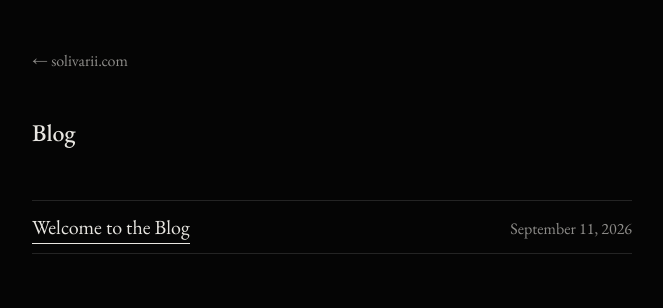
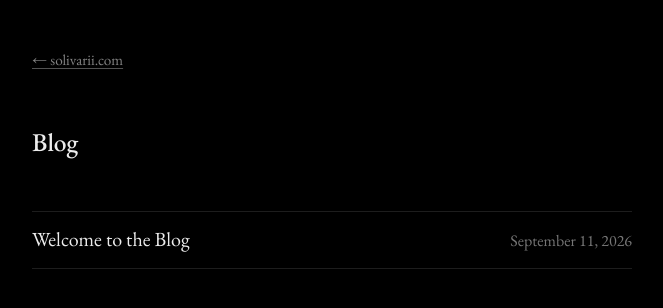
Before and after one commit to solivarii/blog, a Jekyll site: the page built from index.html, in a window 1280 px wide. Shown: the top 308 px of the page, without its empty margins (308-971 px from the left). Built offline with Jekyll 4.4.1, drawn with Linux system fonts in a browser that asks for light colours.

Commit message:
Simplify header and use pure black background
Collapsed the two stacked header elements into a single nav row plus
the page title, softened link underlines instead of chunky borders,
and set the background to true black (#000).

Co-Authored-By: Claude Sonnet 5 <noreply@anthropic.com>
Claude-Session: https://claude.ai/code/session_019FGArrXGgCRrEpRkrJCbzt

```diff
--- a/_layouts/default.html
+++ b/_layouts/default.html
@@ -11,9 +11,7 @@
 </head>
 <body>
 <main>
-<header class="site-nav">
-  <a href="https://solivarii.com">&larr; solivarii.com</a>
-</header>
+<nav class="site-nav"><a href="https://solivarii.com">&larr; solivarii.com</a></nav>
 {{ content }}
 </main>
 </body>
--- a/assets/css/style.css
+++ b/assets/css/style.css
@@ -9,32 +9,43 @@
 body {
   font-family: "EB Garamond", Garamond, "Times New Roman", serif;
   font-size: 1.25rem;
-  line-height: 1.6;
+  line-height: 1.65;
   max-width: 640px;
   margin: 0 auto;
   padding: 3rem 1.25rem 6rem;
-  color: #e8e6e1;
-  background: #050505;
+  color: #ececec;
+  background: #000;
 }
 
 a {
-  color: #e8e6e1;
-  text-decoration: none;
-  border-bottom: 1px solid currentColor;
+  color: inherit;
+  text-decoration: underline;
+  text-underline-offset: 3px;
+  text-decoration-color: rgba(236, 236, 236, 0.35);
 }
 
 a:hover {
-  opacity: 0.6;
+  text-decoration-color: currentColor;
+}
+
+.site-nav {
+  display: block;
+  margin-bottom: 3rem;
+  font-size: 0.95rem;
+}
+
+.site-nav a {
+  color: rgba(236, 236, 236, 0.55);
 }
 
 .site-header h1 {
-  font-size: 1.5rem;
+  font-size: 1.6rem;
   font-weight: 500;
   margin: 0 0 3rem;
 }
 
 .site-header h1 a {
-  border-bottom: none;
+  text-decoration: none;
 }
 
 .post-list {
@@ -48,17 +59,26 @@ a:hover {
   justify-content: space-between;
   align-items: baseline;
   gap: 1rem;
-  padding: 0.6rem 0;
-  border-bottom: 1px solid rgba(128, 128, 128, 0.25);
+  padding: 0.7rem 0;
+  border-bottom: 1px solid rgba(236, 236, 236, 0.12);
 }
 
 .post-list li:first-child {
-  border-top: 1px solid rgba(128, 128, 128, 0.25);
+  border-top: 1px solid rgba(236, 236, 236, 0.12);
+}
+
+.post-list a {
+  text-decoration: none;
+}
+
+.post-list a:hover {
+  text-decoration: underline;
+  text-decoration-color: currentColor;
 }
 
 .post-list time {
   white-space: nowrap;
-  opacity: 0.6;
+  color: rgba(236, 236, 236, 0.5);
   font-size: 1rem;
 }
 
@@ -71,7 +91,7 @@ a:hover {
 
 .post-date {
   display: block;
-  opacity: 0.6;
+  color: rgba(236, 236, 236, 0.5);
   margin-bottom: 2rem;
   font-size: 1rem;
 }
@@ -81,6 +101,7 @@ a:hover {
   height: auto;
   display: block;
   margin: 2rem auto;
+  border-radius: 4px;
 }
 
 .post-content h2,
@@ -91,7 +112,7 @@ a:hover {
 .post-content blockquote {
   margin: 1.5rem 0;
   padding-left: 1rem;
-  border-left: 3px solid rgba(128, 128, 128, 0.4);
+  border-left: 3px solid rgba(236, 236, 236, 0.25);
   opacity: 0.85;
 }
 
@@ -103,7 +124,7 @@ a:hover {
 .post-content pre {
   overflow-x: auto;
   padding: 1rem;
-  background: rgba(128, 128, 128, 0.08);
+  background: rgba(236, 236, 236, 0.06);
   border-radius: 4px;
 }
 
@@ -116,15 +137,5 @@ a:hover {
 }
 
 .back-link a {
-  border-bottom: none;
+  text-decoration: none;
 }
-
-.site-nav {
-  margin-bottom: 2.5rem;
-  font-size: 1rem;
-  opacity: 0.6;
-}
-
-.site-nav a {
-  border-bottom: none;
-}
```
